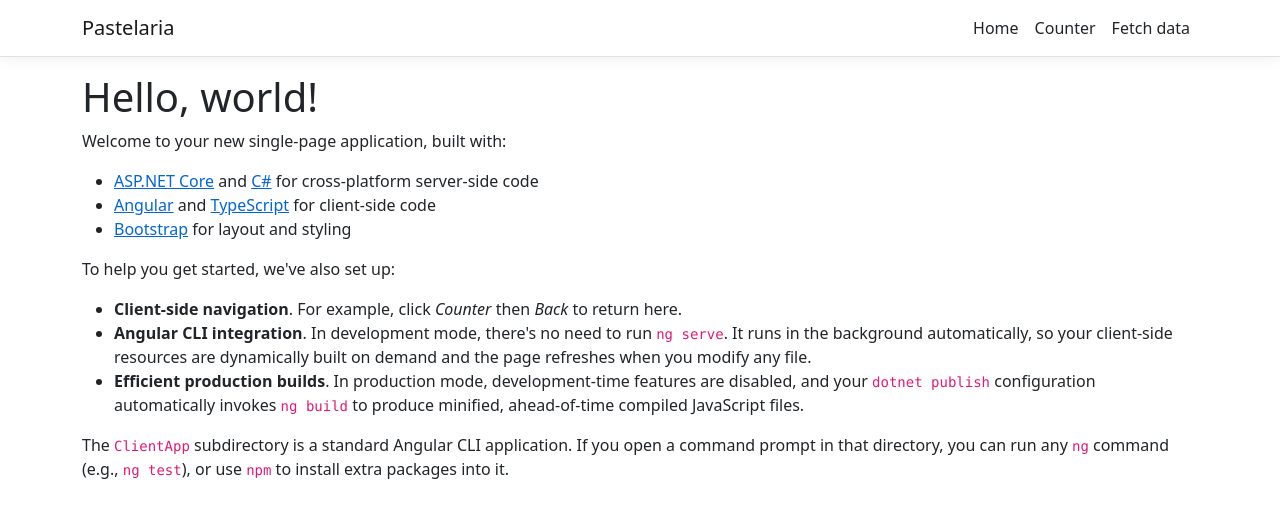
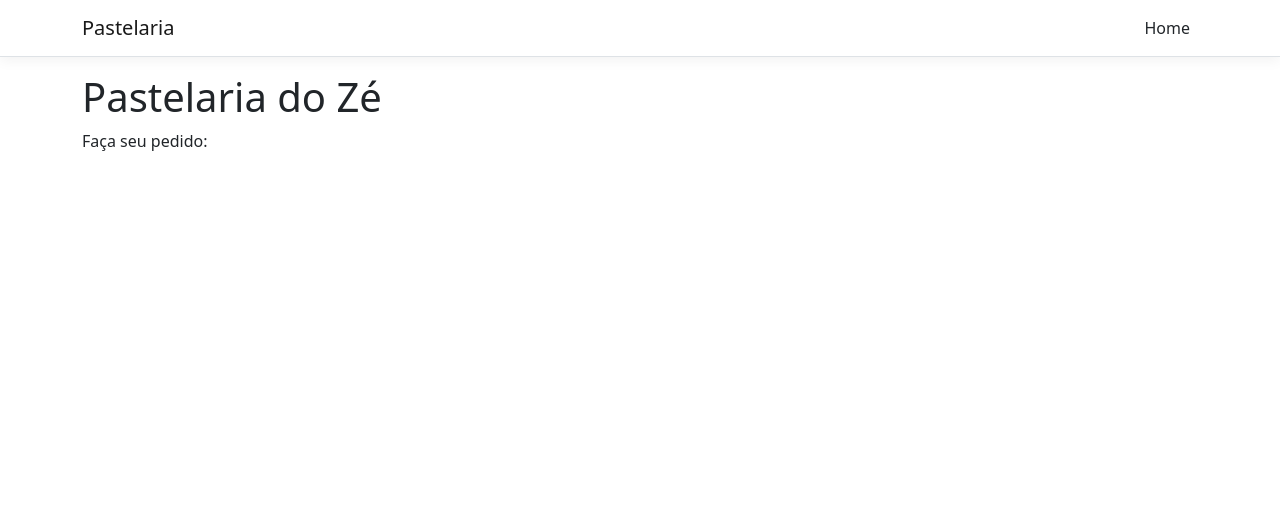
Before and after one commit to joseluz/pastelaria, an Angular app in the folder Pastelaria/ClientApp/: page / in a window 1280 px wide. Shown: the top 518 px of the page. Built offline with nearby package versions, Linux system fonts and the light colour scheme.

Commit message:
init setup

```diff
--- a/Pastelaria/ClientApp/angular.json
+++ b/Pastelaria/ClientApp/angular.json
@@ -129,5 +129,8 @@
       }
     }
   },
-  "defaultProject": "Pastelaria"
+  "defaultProject": "Pastelaria",
+  "cli": {
+    "analytics": "8b9180d5-e034-484b-b9eb-bd167f860c36"
+  }
 }
--- a/Pastelaria/ClientApp/package.json
+++ b/Pastelaria/ClientApp/package.json
@@ -20,6 +20,7 @@
     "@angular/platform-browser-dynamic": "^14.0.3",
     "@angular/platform-server": "^14.0.3",
     "@angular/router": "^14.0.3",
+    "@automapper/types": "^6.3.1",
     "bootstrap": "^5.1.3",
     "jquery": "^3.6.0",
     "oidc-client": "^1.11.5",
@@ -46,6 +47,5 @@
   },
   "overrides": {
     "autoprefixer": "10.4.5"
-  },
-  "optionalDependencies": {}
+  }
 }
--- a/Pastelaria/ClientApp/src/app/home/home.component.html
+++ /dev/null
@@ -1,14 +0,0 @@
-<h1>Hello, world!</h1>
-<p>Welcome to your new single-page application, built with:</p>
-<ul>
-  <li><a href='https://get.asp.net/'>ASP.NET Core</a> and <a href='https://msdn.microsoft.com/en-us/library/67ef8sbd.aspx'>C#</a> for cross-platform server-side code</li>
-  <li><a href='https://angular.io/'>Angular</a> and <a href='http://www.typescriptlang.org/'>TypeScript</a> for client-side code</li>
-  <li><a href='http://getbootstrap.com/'>Bootstrap</a> for layout and styling</li>
-</ul>
-<p>To help you get started, we've also set up:</p>
-<ul>
-  <li><strong>Client-side navigation</strong>. For example, click <em>Counter</em> then <em>Back</em> to return here.</li>
-  <li><strong>Angular CLI integration</strong>. In development mode, there's no need to run <code>ng serve</code>. It runs in the background automatically, so your client-side resources are dynamically built on demand and the page refreshes when you modify any file.</li>
-  <li><strong>Efficient production builds</strong>. In production mode, development-time features are disabled, and your <code>dotnet publish</code> configuration automatically invokes <code>ng build</code> to produce minified, ahead-of-time compiled JavaScript files.</li>
-</ul>
-<p>The <code>ClientApp</code> subdirectory is a standard Angular CLI application. If you open a command prompt in that directory, you can run any <code>ng</code> command (e.g., <code>ng test</code>), or use <code>npm</code> to install extra packages into it.</p>
--- /dev/null
+++ b/Pastelaria/ClientApp/src/app/remote/repositories/pastel.repository.ts
@@ -0,0 +1,6 @@
+import { Injectable } from "@angular/core";
+
+@Injectable()
+export class PastelRepository{
+
+}
--- a/Pastelaria/ClientApp/src/app/nav-menu/nav-menu.component.html
+++ b/Pastelaria/ClientApp/src/app/ui/components/nav-menu/nav-menu.component.html
@@ -23,19 +23,8 @@
           <li
             class="nav-item"
             [routerLinkActive]="['link-active']"
-            [routerLinkActiveOptions]="{ exact: true }"
-          >
+            [routerLinkActiveOptions]="{ exact: true }">
             <a class="nav-link text-dark" [routerLink]="['/']">Home</a>
-          </li>
-          <li class="nav-item" [routerLinkActive]="['link-active']">
-            <a class="nav-link text-dark" [routerLink]="['/counter']"
-              >Counter</a
-            >
-          </li>
-          <li class="nav-item" [routerLinkActive]="['link-active']">
-            <a class="nav-link text-dark" [routerLink]="['/fetch-data']"
-              >Fetch data</a
-            >
           </li>
         </ul>
       </div>
--- /dev/null
+++ b/Pastelaria/ClientApp/src/app/ui/home/home.component.html
@@ -0,0 +1,2 @@
+<h1>Pastelaria do Zé</h1>
+<p>Faça seu pedido:</p>
```
Also changed, not shown: Pastelaria/ClientApp/src/app/app.module.ts (+4 -4 lines), Pastelaria/ClientApp/src/app/services/pastel.services.ts (added, +9 -0 lines), Pastelaria/ClientApp/src/app/ui/components/nav-menu/nav-menu.component.css (renamed from Pastelaria/ClientApp/src/app/nav-menu/nav-menu.component.css), Pastelaria/ClientApp/src/app/ui/components/nav-menu/nav-menu.component.ts (renamed from Pastelaria/ClientApp/src/app/nav-menu/nav-menu.component.ts), Pastelaria/ClientApp/src/app/ui/home/home.component.ts (renamed from Pastelaria/ClientApp/src/app/home/home.component.ts), 2 other files (tests, documents, lock files or other folders).
